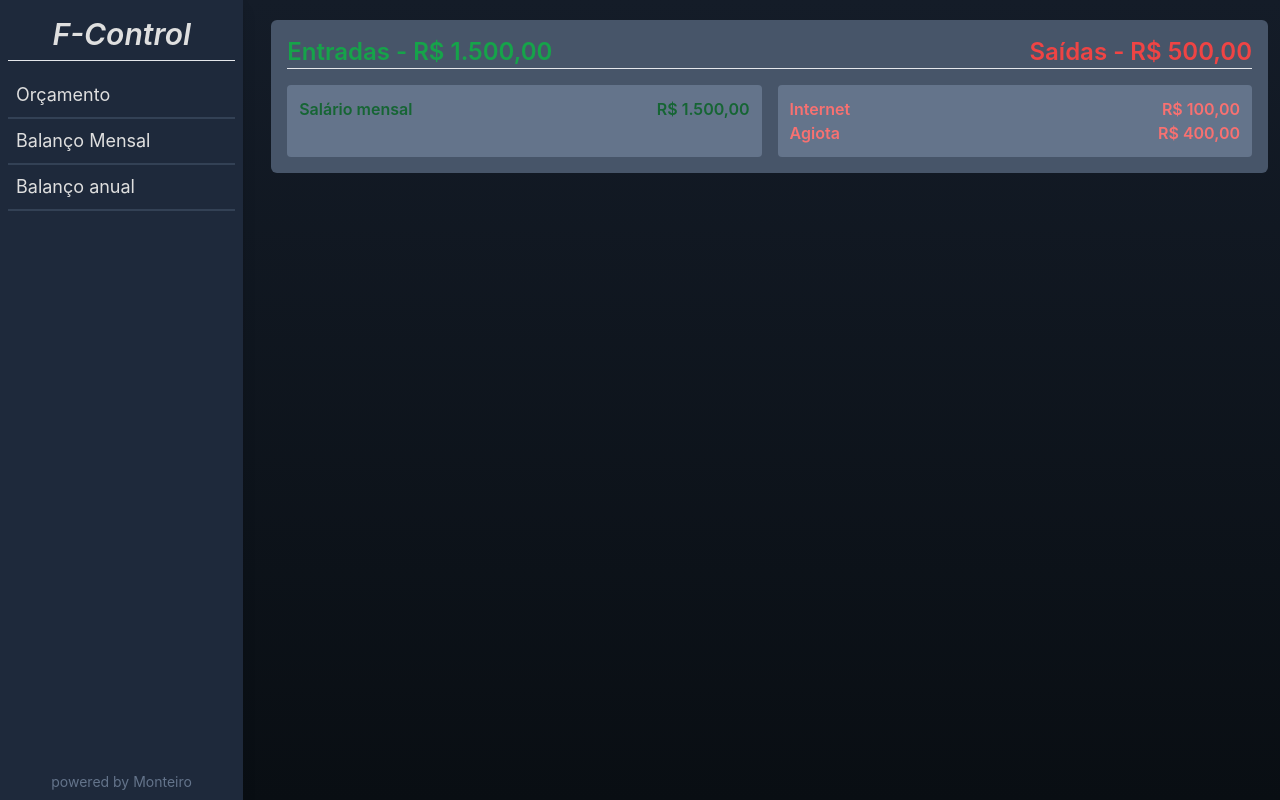
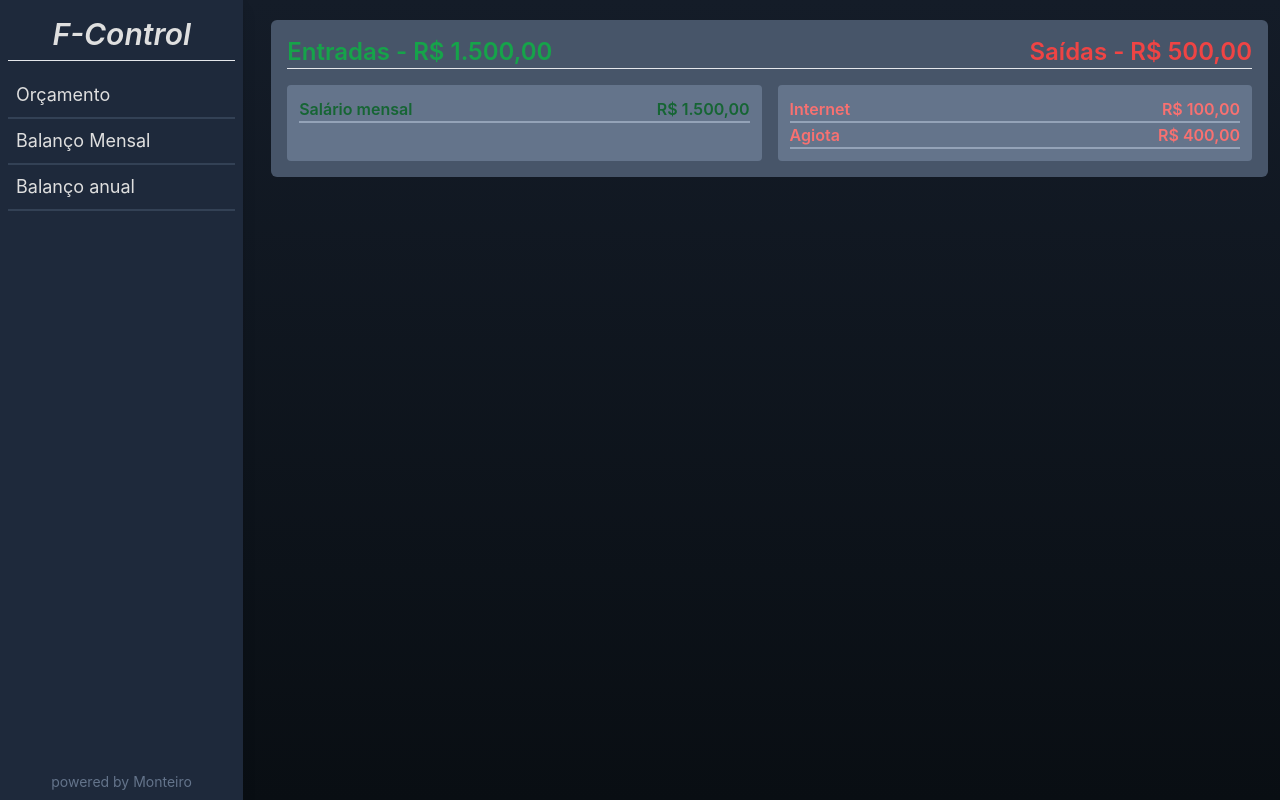
Before and after one commit to josecarlosmonteiro/f-control, a React (Create React App) app: page / in a window 1280 px wide. Built offline with nearby package versions, Linux system fonts and the light colour scheme.

Commit message:
feat: adicionar borda aos itens de listas.

```diff
--- a/src/components/Budget/BudgetList.tsx
+++ b/src/components/Budget/BudgetList.tsx
@@ -6,7 +6,7 @@ export function BudgetList({ list, isIncome = false }: BudgetListProps) {
     <div className="p-3 bg-slate-500 rounded">
       {list.map((item: BudgetRegisterProps) => (
         <div
-          className={`flex justify-between border-b-slate-900 font-semibold ${
+          className={`flex justify-between border-b-2 border-b-slate-400 font-semibold ${
             isIncome ? "text-green-800" : "text-red-400"
           }`}
         >
```
